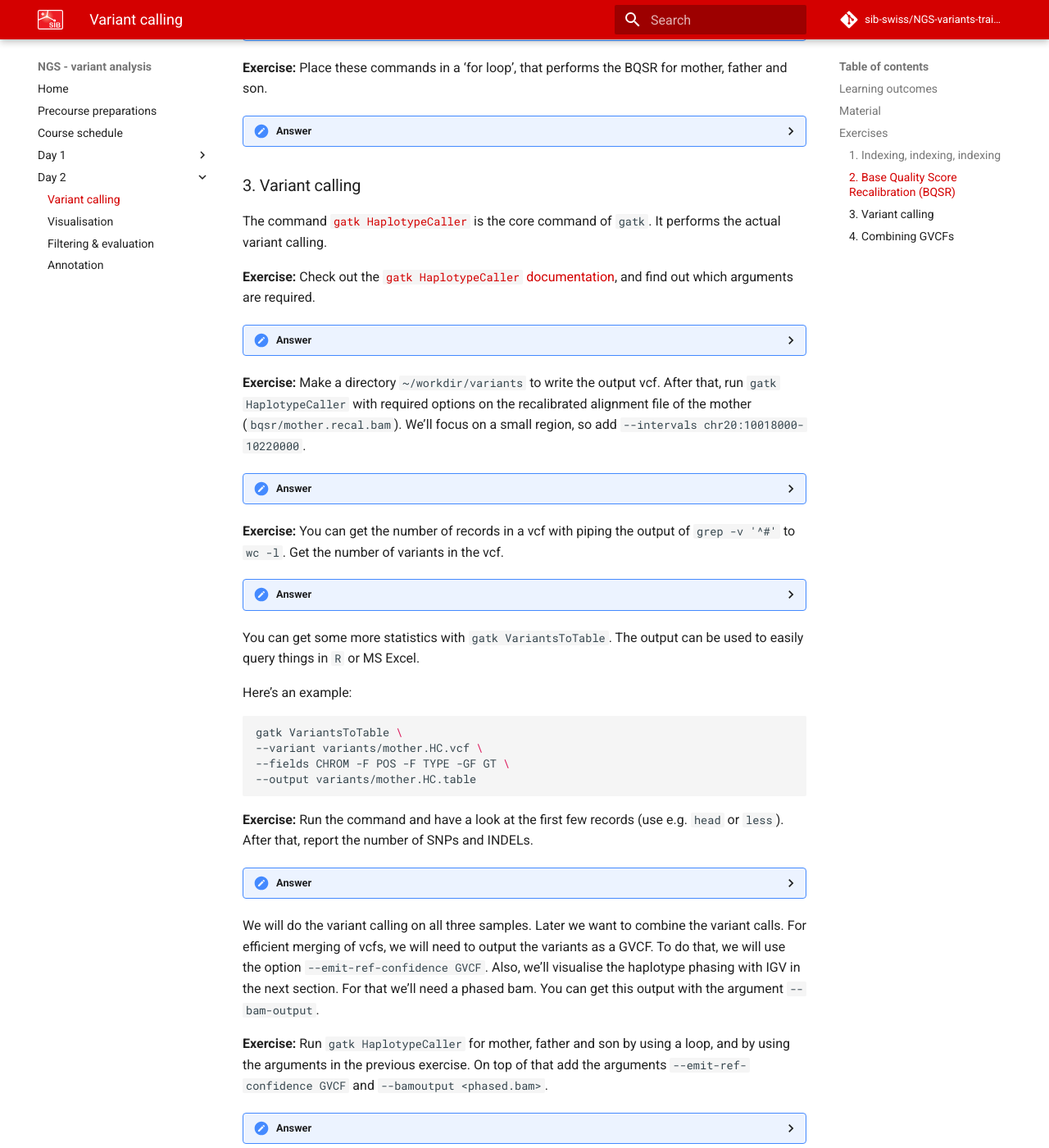
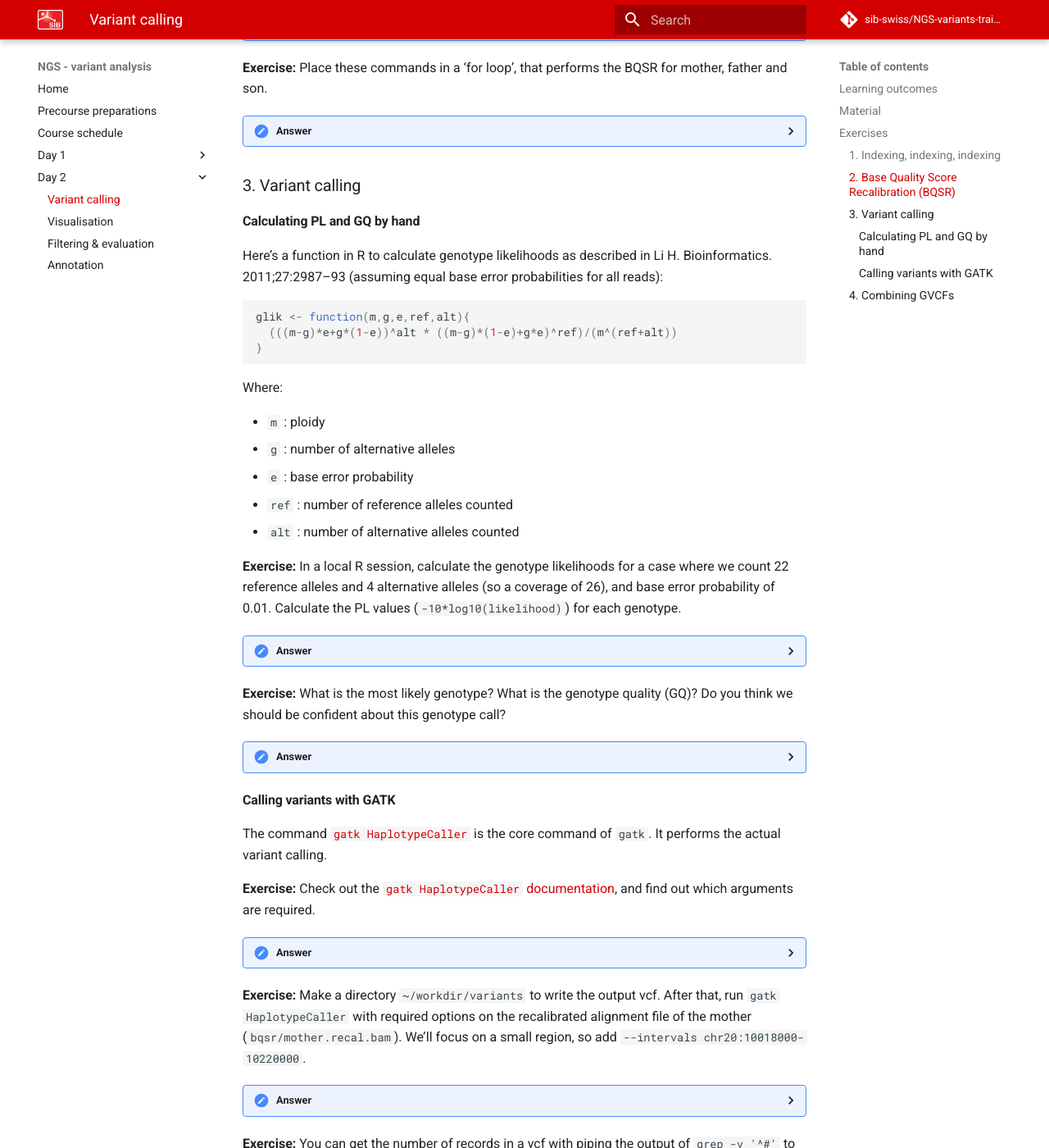
Before and after one commit to sib-swiss/NGS-variants-training, an MkDocs documentation site: the page built from docs/day2/variant_calling.md, in a window 1280 px wide and 1400 px high, scrolled down 2952 px. Shown: the whole window at 82% size. Built offline with MkDocs 1.6.1 and Material for MkDocs 9.7.7, drawn with Linux system fonts in a browser that asks for light colours; comment, search, counter and statistics services are not loaded; the version menu is left out.

Commit message:
extra exercises

````diff
--- /dev/null
+++ b/docs/assets/files/animals.txt
@@ -0,0 +1,3 @@
+dog	retrieves	4
+fox	jumps	4
+bird	flies	2
--- a/docs/day2/variant_calling.md
+++ b/docs/day2/variant_calling.md
@@ -168,6 +168,46 @@ BQSR is done in two steps:
 
 ### 3. Variant calling
 
+#### Calculating PL and GQ by hand
+
+Here's a function in R to calculate genotype likelihoods as described in Li H.  Bioinformatics. 2011;27:2987–93 (assuming equal base error probabilities for all reads):
+
+```R
+glik <- function(m,g,e,ref,alt){
+  (((m-g)*e+g*(1-e))^alt * ((m-g)*(1-e)+g*e)^ref)/(m^(ref+alt))
+}
+```
+
+Where:
+
+- `m` : ploidy
+- `g` : number of alternative alleles
+- `e` : base error probability
+- `ref` : number of reference alleles counted
+- `alt` : number of alternative alleles counted
+
+**Exercise:** In a local R session, calculate the genotype likelihoods for a case where we count 22 reference alleles and 4 alternative alleles (so a coverage of 26), and base error probability of 0.01. Calculate the PL values (`-10*log10(likelihood)`) for each genotype.
+
+??? done "Answer"
+    ```R
+    # For g = 0 (i.e. 0 reference alleles)
+    -10*log10(glik(m = 2, g= 0, e = 0.01, ref = 22, alt = 4))
+    # [1] 80.96026
+    -10*log10(glik(m = 2, g= 1, e = 0.01, ref = 22, alt = 4))
+    # [1] 78.2678
+    -10*log10(glik(m = 2, g= 2, e = 0.01, ref = 22, alt = 4))
+    # [1] 440.1746
+    ```
+
+**Exercise:** What is the most likely genotype? What is the genotype quality (GQ)? Do you think we should be confident about this genotype call?
+
+??? done "Answer"
+    The most likely genotype has the lowest PL, so where g=1 (heterozygous). GL is calculated by subtracting the lowest PL from the second lowest PL, so 80.96 - 78.27 = 2.69.
+
+    This is a low genotype quality (note that we're in the phred scale), i.e. an error probability of 0.54. This makes sense, if the genotype is heterozygous we would roughly expect to count as many reference as alternative alleles, and our example quite strongly deviates from this expectation.
+
+#### Calling variants with GATK
+
 The command [`gatk HaplotypeCaller`](https://gatk.broadinstitute.org/hc/en-us/articles/360037225632-HaplotypeCaller) is the core command of `gatk`. It performs the actual variant calling.
 
 **Exercise:** Check out the [`gatk HaplotypeCaller` documentation](https://gatk.broadinstitute.org/hc/en-us/articles/360037225632-HaplotypeCaller), and find out which arguments are required.
````
Also changed, not shown: docs/day1/server_login.md (+32 -2 lines), 1 other file.
